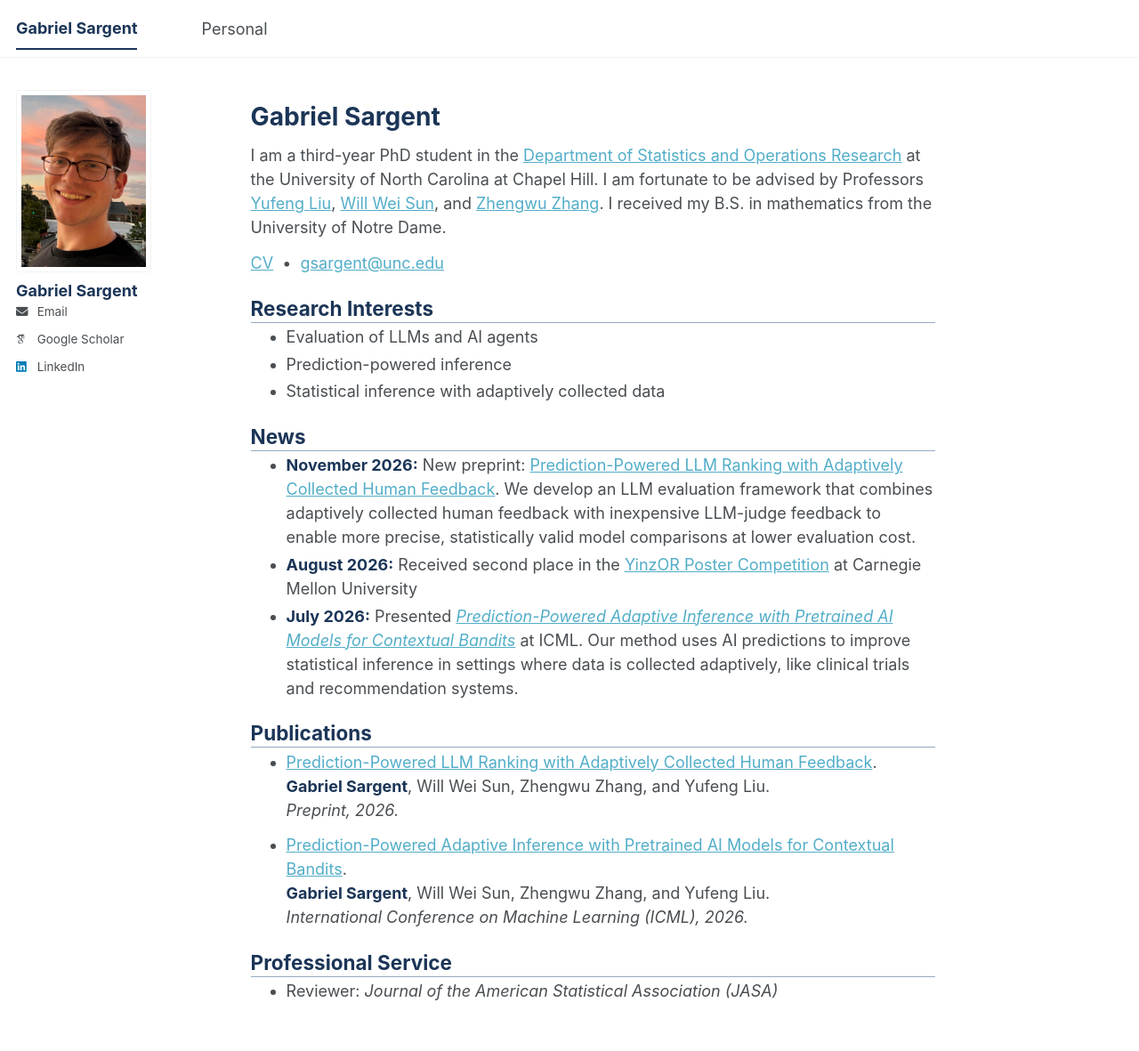
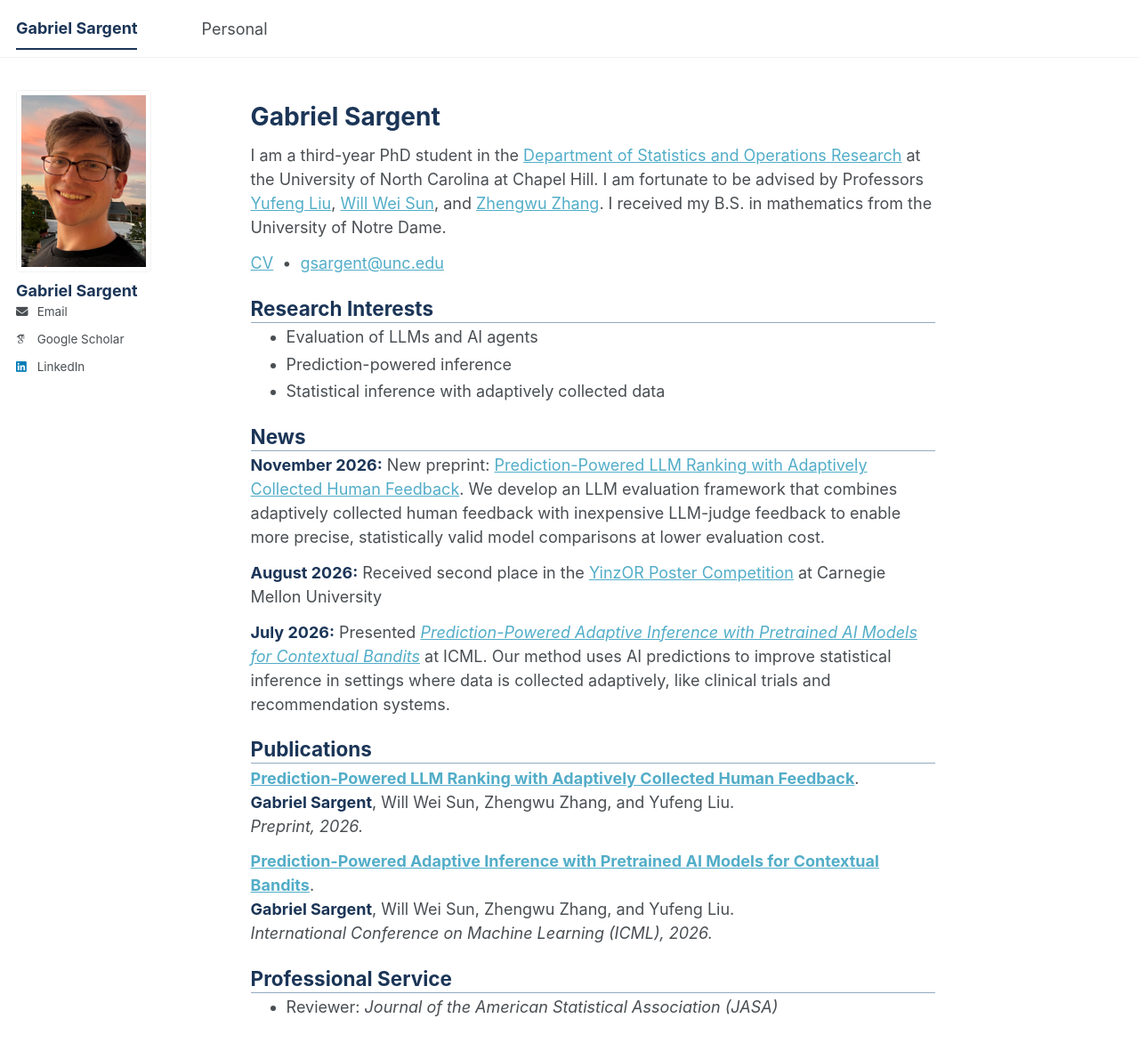
Before and after one commit to GabrielSargent/GabrielSargent.github.io, a Jekyll site: the page built from _pages/about.md, in a window 1280 px wide and 1183 px high. Shown: the whole window at 89% size. Built offline with Jekyll 4.4.1, drawn with Linux system fonts in a browser that asks for light colours; some web fonts are replaced; a script bundle is joined from its source files by our own code; library files that are not in the unit come from our copies.

Commit message:
Use spaced unbulleted entries for news and publications

```diff
--- a/_pages/about.md
+++ b/_pages/about.md
@@ -17,18 +17,20 @@
 - Statistical inference with adaptively collected data
 
 ## News
-- **November 2026:** New preprint: [Prediction-Powered LLM Ranking with Adaptively Collected Human Feedback](https://arxiv.org/abs/2611.13186). We develop an LLM evaluation framework that combines adaptively collected human feedback with inexpensive LLM-judge feedback to enable more precise, statistically valid model comparisons at lower evaluation cost.
-- **August 2026:** Received second place in the [YinzOR Poster Competition](https://yinzor.cmuinforms.org/poster_competition/index.html) at Carnegie Mellon University
-- **July 2026:** Presented [*Prediction-Powered Adaptive Inference with Pretrained AI Models for Contextual Bandits*](https://raw.githubusercontent.com/mlresearch/v306/main/assets/sargent26a/sargent26a.pdf) at ICML. Our method uses AI predictions to improve statistical inference in settings where data is collected adaptively, like clinical trials and recommendation systems.
+**November 2026:** New preprint: [Prediction-Powered LLM Ranking with Adaptively Collected Human Feedback](https://arxiv.org/abs/2611.13186). We develop an LLM evaluation framework that combines adaptively collected human feedback with inexpensive LLM-judge feedback to enable more precise, statistically valid model comparisons at lower evaluation cost.
+
+**August 2026:** Received second place in the [YinzOR Poster Competition](https://yinzor.cmuinforms.org/poster_competition/index.html) at Carnegie Mellon University
+
+**July 2026:** Presented [*Prediction-Powered Adaptive Inference with Pretrained AI Models for Contextual Bandits*](https://raw.githubusercontent.com/mlresearch/v306/main/assets/sargent26a/sargent26a.pdf) at ICML. Our method uses AI predictions to improve statistical inference in settings where data is collected adaptively, like clinical trials and recommendation systems.
 
 ## Publications
-- [Prediction-Powered LLM Ranking with Adaptively Collected Human Feedback](https://arxiv.org/abs/2611.13186).
-  **Gabriel Sargent**, Will Wei Sun, Zhengwu Zhang, and Yufeng Liu.
-  *Preprint, 2026.*
+**[Prediction-Powered LLM Ranking with Adaptively Collected Human Feedback](https://arxiv.org/abs/2611.13186)**.
+**Gabriel Sargent**, Will Wei Sun, Zhengwu Zhang, and Yufeng Liu.
+*Preprint, 2026.*
 
-- [Prediction-Powered Adaptive Inference with Pretrained AI Models for Contextual Bandits](https://raw.githubusercontent.com/mlresearch/v306/main/assets/sargent26a/sargent26a.pdf).
-  **Gabriel Sargent**, Will Wei Sun, Zhengwu Zhang, and Yufeng Liu.
-  *International Conference on Machine Learning (ICML), 2026.*
+**[Prediction-Powered Adaptive Inference with Pretrained AI Models for Contextual Bandits](https://raw.githubusercontent.com/mlresearch/v306/main/assets/sargent26a/sargent26a.pdf)**.
+**Gabriel Sargent**, Will Wei Sun, Zhengwu Zhang, and Yufeng Liu.
+*International Conference on Machine Learning (ICML), 2026.*
 
 ## Professional Service
 - Reviewer: *Journal of the American Statistical Association (JASA)*
```
